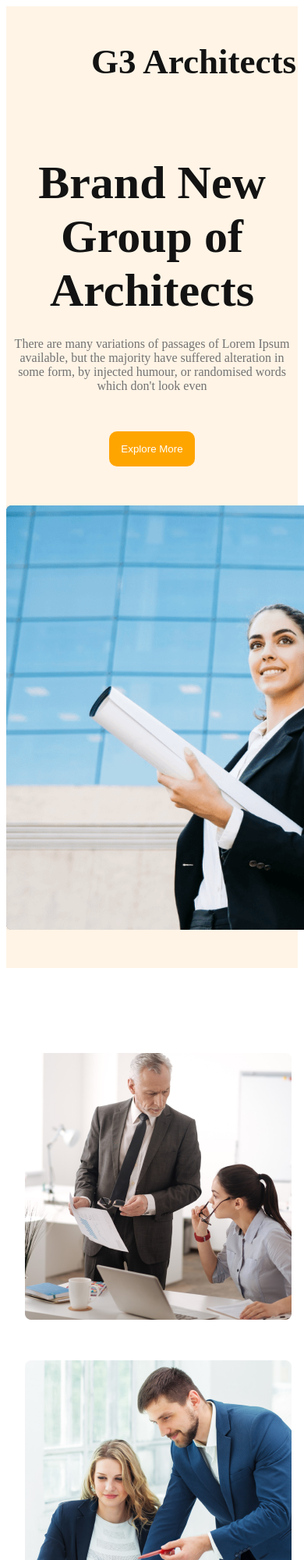
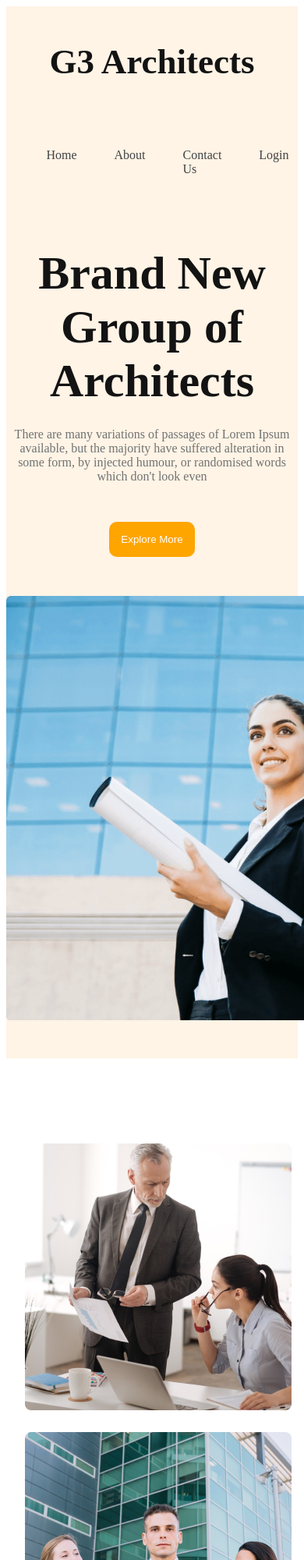
Before and after one commit to rkreaz/Assignment--2, a plain HTML site: page index.html in a window 390 px wide. Shown: the top 2000 px of the page at 78% size. Drawn offline with Linux system fonts and the light colour scheme.

Commit message:
last commit

```diff
--- a/styles/style.css
+++ b/styles/style.css
@@ -2,12 +2,11 @@
 
 .header_area {
     width: 100%;
+    height: auto;
     background: rgba(255, 144, 14, 0.1);
 }
 .nav_area{
   display: flex;
-  width: 1120px;
-  margin: 0 auto;
   justify-content: space-around;
   align-items: center;
 }
@@ -363,5 +362,33 @@
 }
 /* Responsive styles  */
 @media screen and (max-width:470px) {
+    .nav_area {
+        flex-direction: column;
 
+    }
+    .nav_title {
+        text-align: center;
+    }
+    .quicks_area {
+        flex-direction: column;
+
+
+    }
+    .quick_area {
+     display: block;
+     grid-template-columns: repeat(1fr, 1fr);
+     width: 100%;
+    }
+    .loves_section {
+        flex-direction: column;
+    }
+    .loves_section {
+        flex-direction: column;
+    }
+    .Fact_section {
+        flex-direction: column;
+    }
+    .Collection_container {
+         flex-direction: column;
+    }
 }
```
